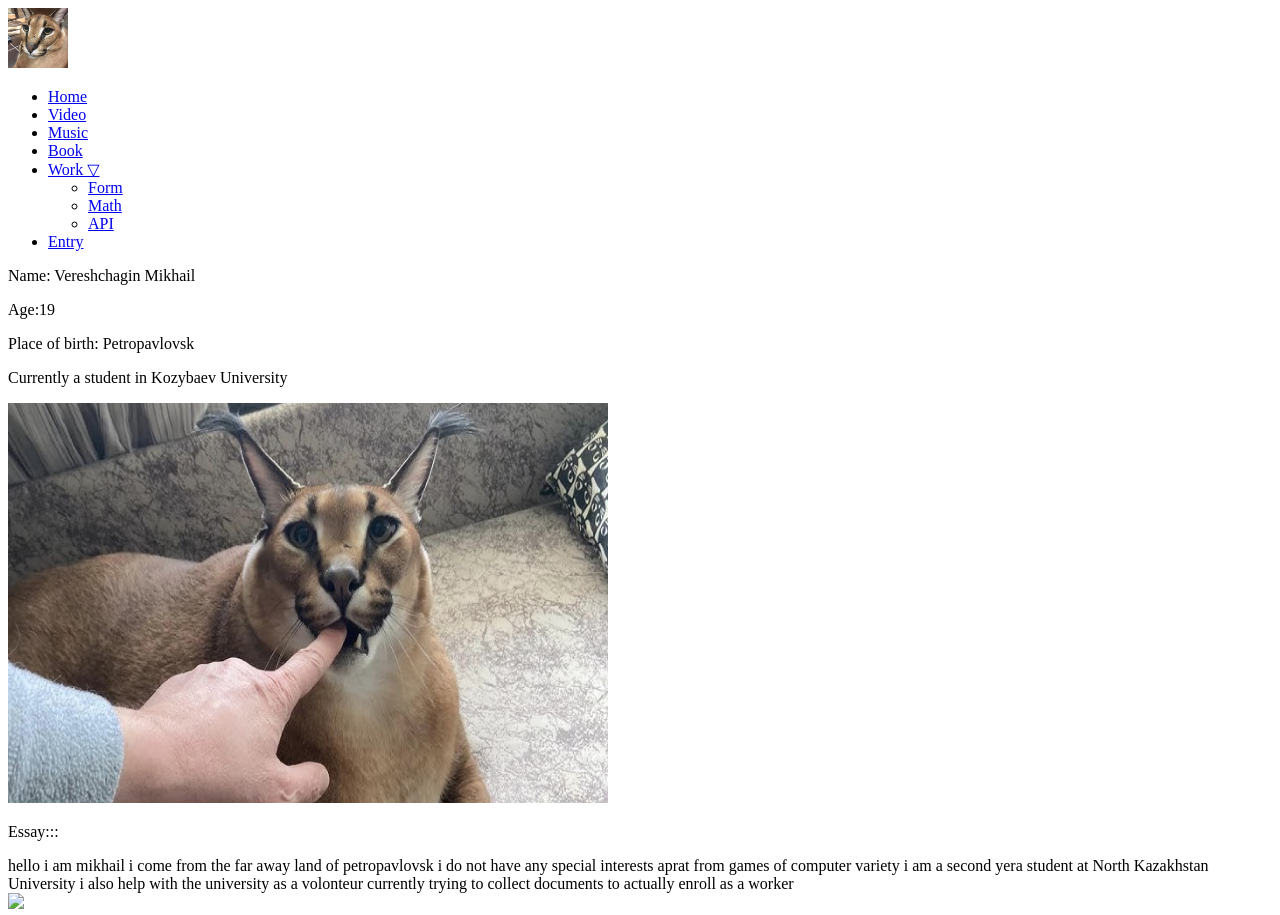
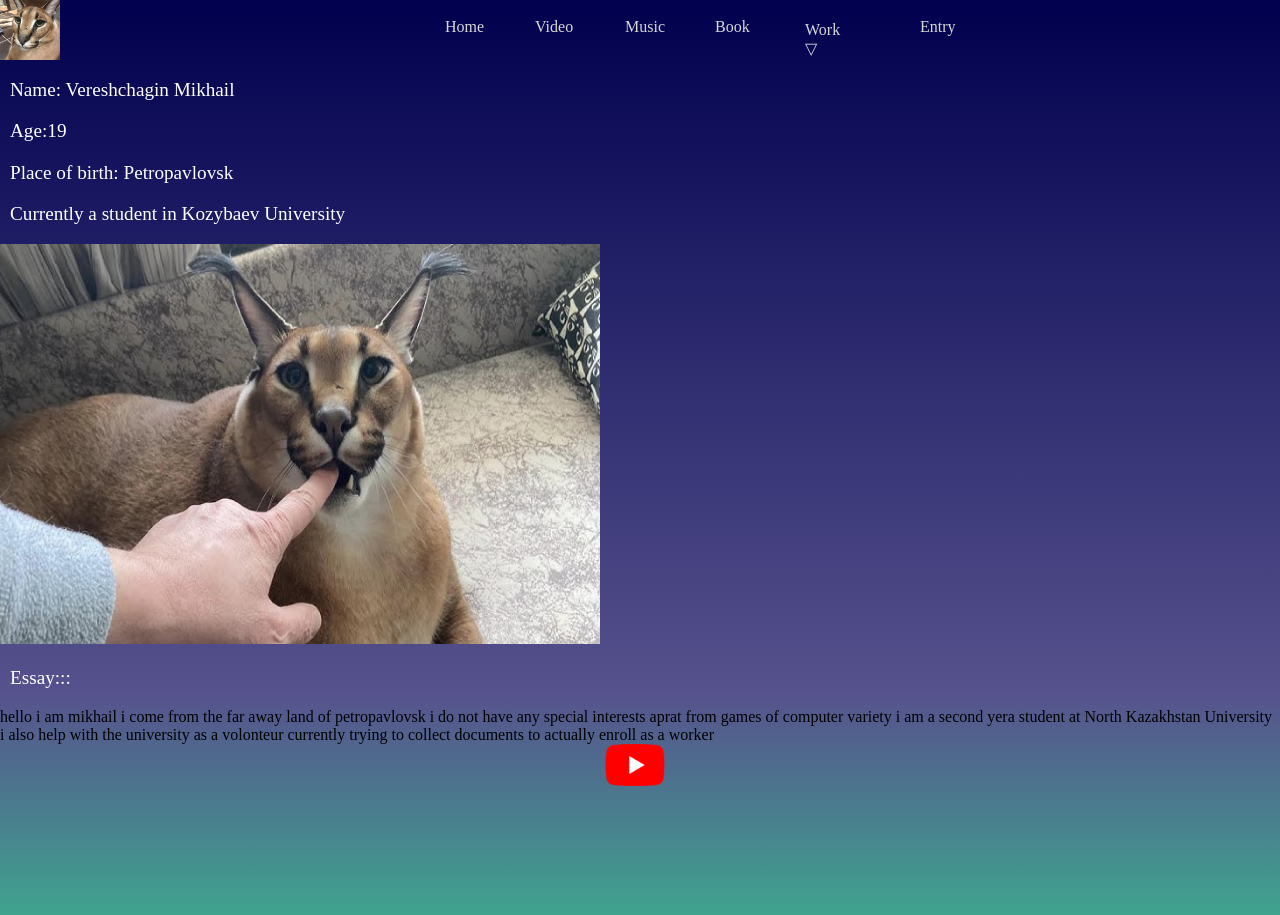
Before and after one commit to SoB1nary/site, a website: page index.html in a window 1280 px wide. Shown: the top 915 px of the page. Drawn offline with Linux system fonts and the light colour scheme; the site is published under a folder, as on GitHub Pages, so addresses that start at the root find nothing.

Commit message:
Update index.html

```diff
--- a/index.html
+++ b/index.html
@@ -2,7 +2,7 @@
 <html lang="en">
 <head>
     <meta charset="UTF-8">
-    <link rel="stylesheet" href="/src/style.css">
+    <link rel="stylesheet" href="src/style.css">
     <meta name="viewport" content="width=device-width, initial-scale=1.0">
     <title>port folio</title>
 </head>
@@ -38,14 +38,14 @@
             <p>Place of birth: Petropavlovsk</p>
             <p>Currently a student in Kozybaev University</p>
         </div>
-        <img src="./src/public/hq720.jpg" width="600" height="400" alt="photo">
+        <img src="src/public/hq720.jpg" width="600" height="400" alt="photo">
         <section>
             <p>Essay:::</p>
             hello i am mikhail i come from the far away land of petropavlovsk i do not have any special interests aprat from games of computer variety i am a second yera student at North Kazakhstan University i also help with the university as a volonteur currently trying to collect documents to actually enroll as a worker
         </section>
     </main>
     <footer>
-        <a href="http://youtube.com"><img  width="60px" src="/src/public/Youtube_logo.png"></a>
+        <a href="http://youtube.com"><img  width="60px" src="src/public/Youtube_logo.png"></a>
     </footer>
     <script src="js/scripts.js"></script>
 </body>
```
